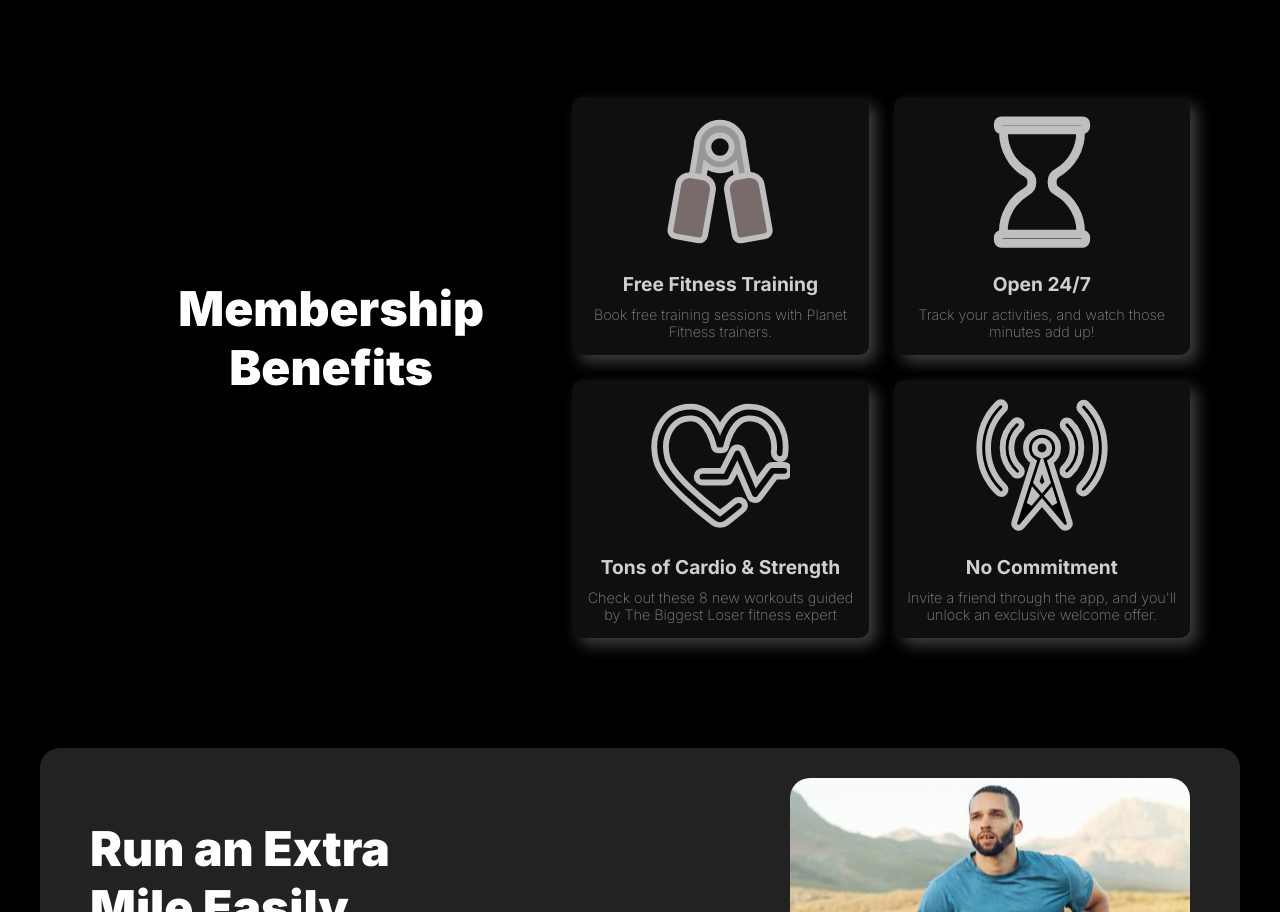
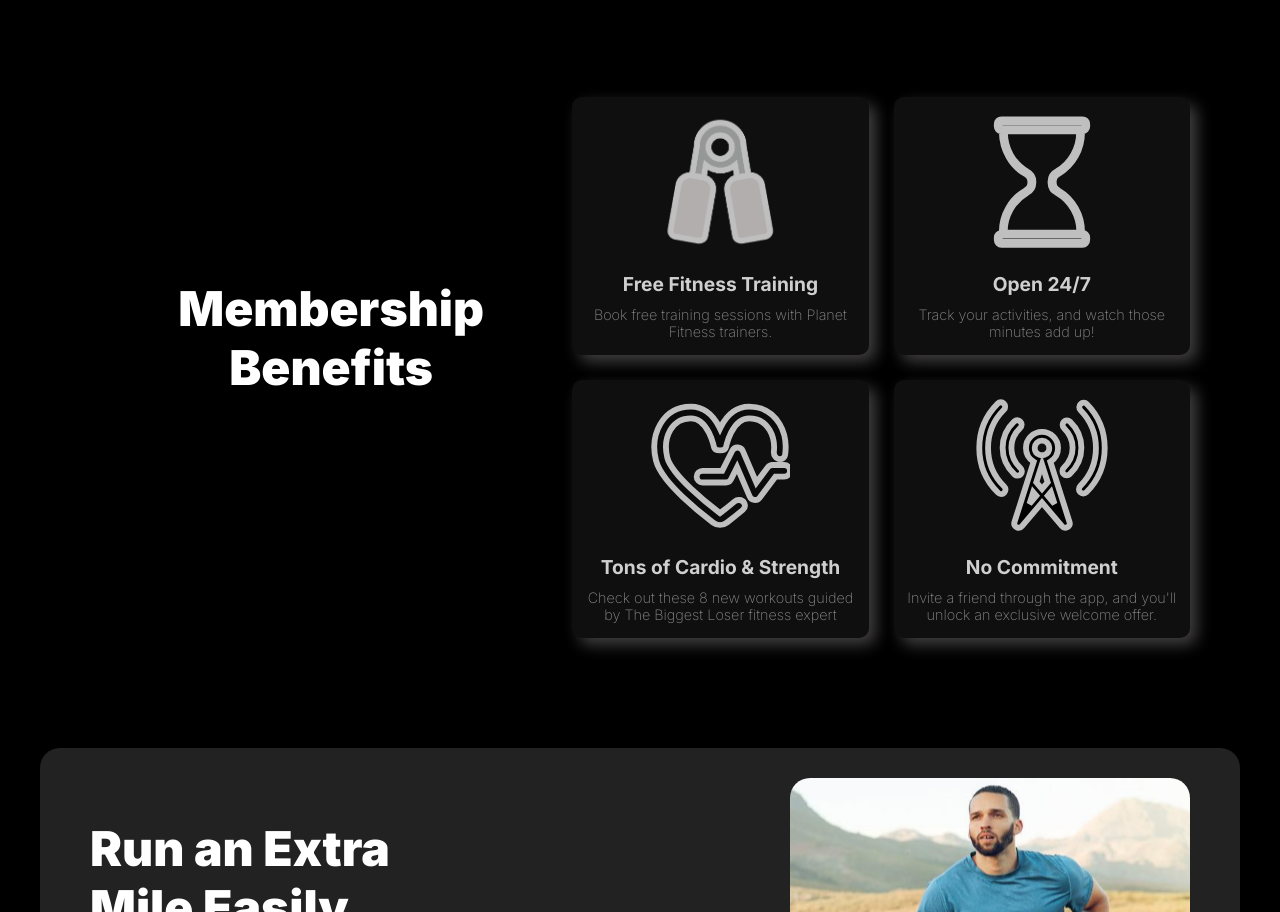
Before and after one commit to Soumik-Web/Assignment-02, a plain HTML site: page index.html in a window 1280 px wide. Shown: the part 1200-2112 px from the top of the page. Drawn offline with Linux system fonts and the light colour scheme; a web font is replaced by a local one.

Commit message:
Replacing 4.svg with 4.png

```diff
--- a/index.html
+++ b/index.html
@@ -104,7 +104,7 @@
             <div class="benifit-container">
                 <div class="benifit-card">
                     <div class="benifit-card-image">
-                        <img src="/assets/4.svg" alt="">
+                        <img src="assets/images/4.png" alt="">
                     </div>
                     <h2 class="benifit-title">Free Fitness Training</h2>
                     <p class="benifit-details text-secondary">Book free training sessions with Planet Fitness trainers.</p>
```
Also changed, not shown: assets/4.svg (deleted), assets/images/4.png (added).
